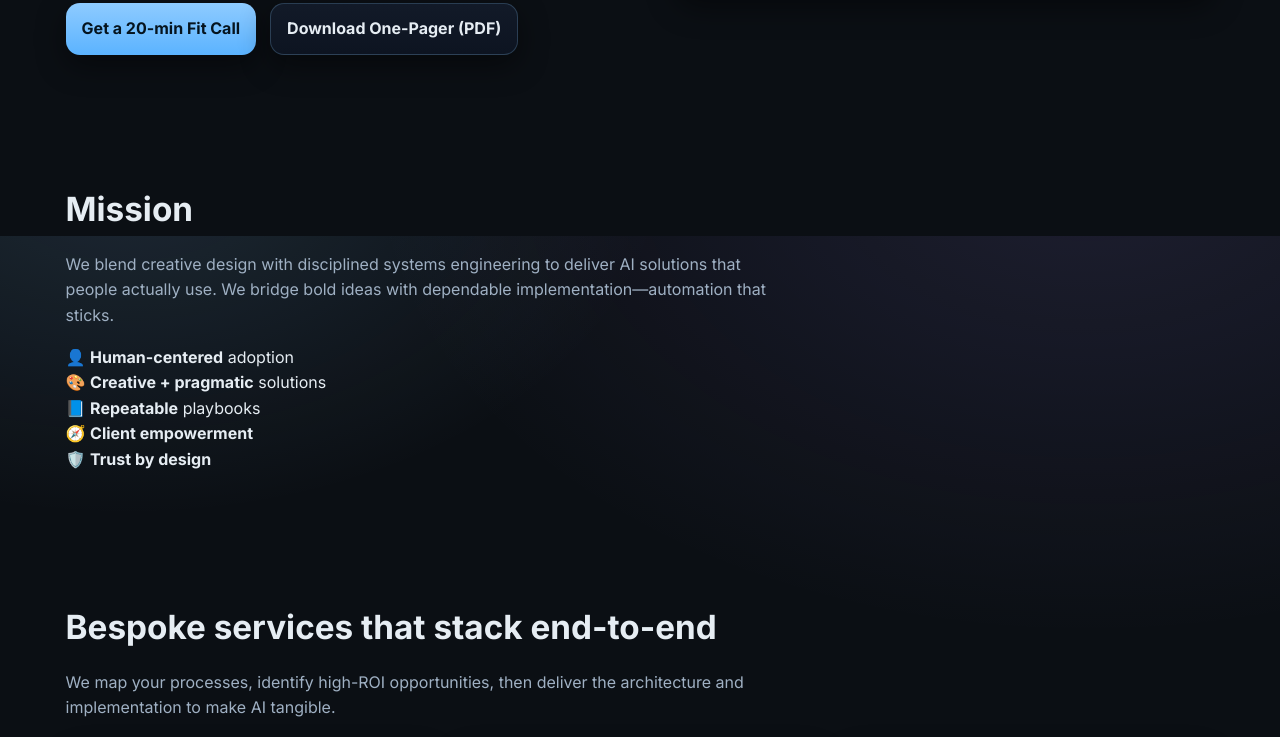
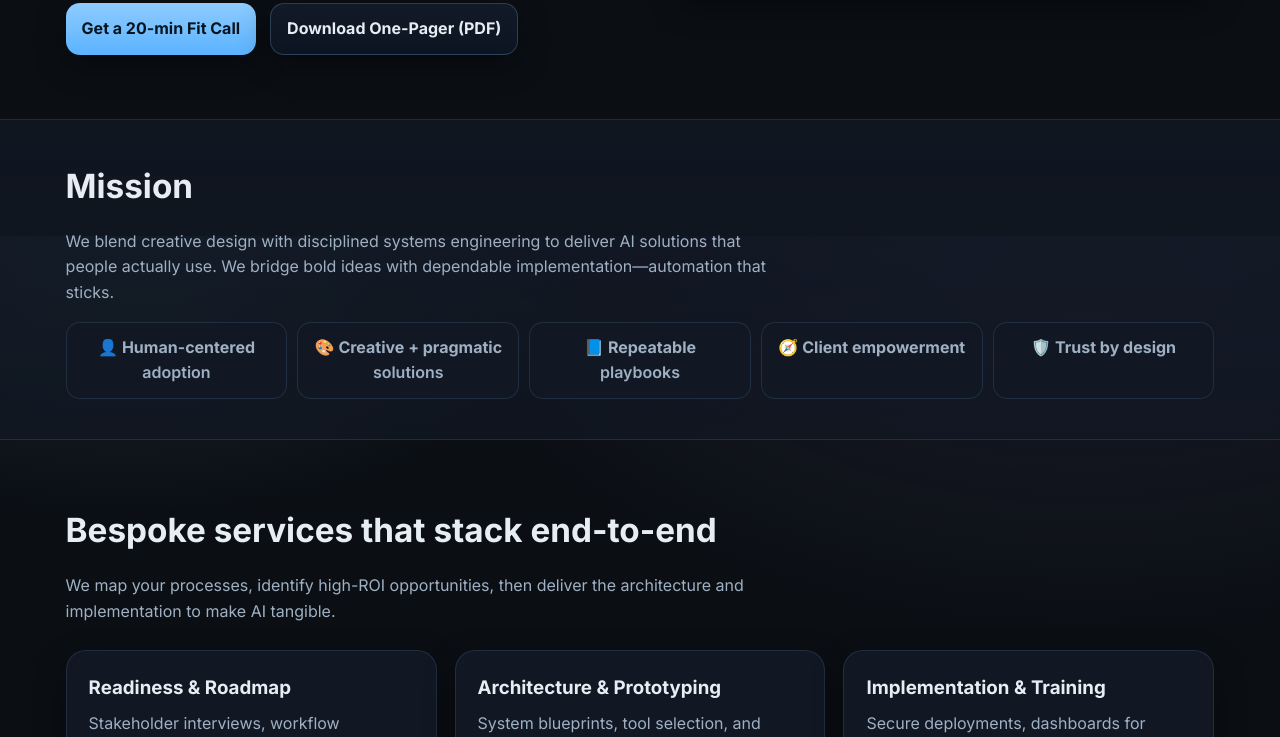
Before and after one commit to imdoingsomething/thelimbostudio-site, a plain HTML site: page index.html in a window 1280 px wide. Shown: the part 564-1301 px from the top of the page. Drawn offline with Linux system fonts and the light colour scheme.

Commit message:
Update styles.css

```diff
--- a/assets/styles.css
+++ b/assets/styles.css
@@ -67,3 +67,36 @@ footer { padding: 40px 0 70px; color: var(--muted); }
 /* Form elements */
 input, textarea { width: 100%; margin: 6px 0 14px; padding: 12px 14px; border-radius: 12px; border: 1px solid rgba(142,203,255,.18); background: #0c121c; color: var(--text); outline: none; }
 input:focus, textarea:focus { border-color: var(--primary); box-shadow: 0 0 0 3px var(--ring); }
+
+/* Mission band */
+.mission-band {
+  background: linear-gradient(180deg, rgba(17,24,36,.8), rgba(17,24,36,.65));
+  border-top: 1px solid rgba(142,203,255,.12);
+  border-bottom: 1px solid rgba(142,203,255,.12);
+  padding: 40px 0;
+}
+.mission-points {
+  display: grid;
+  grid-template-columns: repeat(5, 1fr);
+  gap: 10px;
+  margin-top: 16px;
+}
+.mission-points .point {
+  background: var(--panel);
+  border: 1px solid rgba(142,203,255,.12);
+  border-radius: 14px;
+  padding: 12px;
+  text-align: center;
+  color: var(--muted);
+  font-weight: 600;
+}
+@media (max-width: 960px) {
+  .mission-points { grid-template-columns: 1fr 1fr; }
+}
+@media (max-width: 520px) {
+  .mission-points { grid-template-columns: 1fr; }
+}
+
+/* Bulleted lists on company page */
+ul.bullets { padding-left: 1.1rem; margin: 10px 0 18px; }
+ul.bullets li { margin: 6px 0; color: var(--muted); }
```
